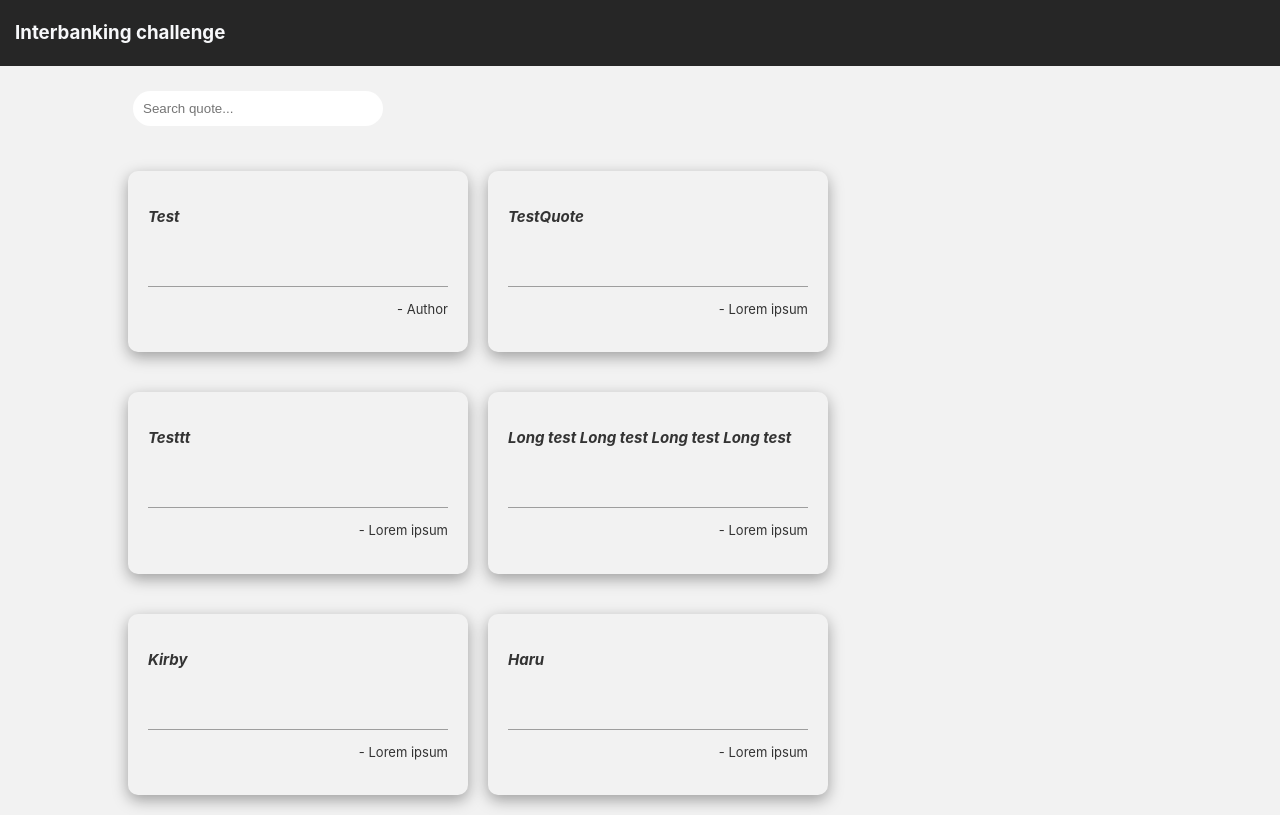
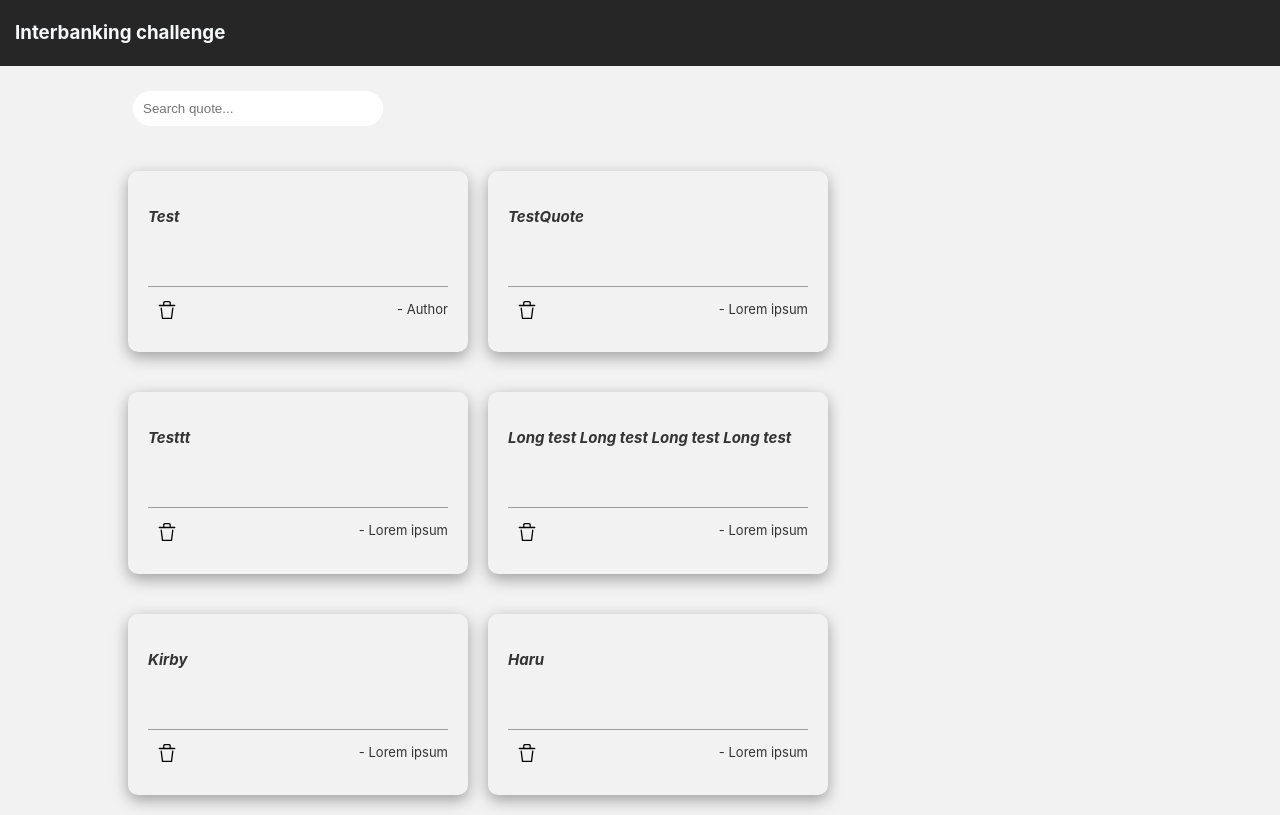
Before and after one commit to CarolinaMaffia/Interbanking-challenge, a React (Vite) app: page / in a window 1280 px wide. Built offline with nearby package versions, Linux system fonts and the light colour scheme.

Commit message:
Added trashcan icon to quoteCard

```diff
--- a/src/components/QuoteCard/QuoteCard.scss
+++ b/src/components/QuoteCard/QuoteCard.scss
@@ -3,7 +3,6 @@
 .quotecard-container {
     width: 300px;
     height: auto;
-    margin-bottom: 10px;
     box-shadow: $shadow-box 0px 5px 15px;
     border-radius: 10px;
     padding: 20px;
@@ -11,9 +10,9 @@
     display: flex;
     flex-direction: column;
     justify-content: space-between;
+    position: relative;
 
-
-    .quote-container {
+    .top-section-container {
         display: flex;
         border-bottom: 1px solid $shadow-box;
         width: 100%;
@@ -29,15 +28,35 @@
             margin: 0px;
         }
 
-        // .quote-image {
-        //     width: 25px;
-        //     align-self: flex-start;
-        //     margin: 0px 10px 0px 10px;
-        // }
     }
 
-    .author {
-        text-align: end;
-        font-size: 13px;
+    .bottom-section-container {
+        position: relative;
+
+        .close-button {
+            position: absolute;
+            bottom: 10px;
+            left: 10px;
+            background: none;
+            border: none;
+            cursor: pointer;
+            padding: 0;
+            transition: transform 0.3s;
+
+            .delete-image {
+                width: 18px;
+                height: 18px;
+            }
+
+            &:hover {
+                transform: scale(1.2);
+            }
+          }
+
+        .author {
+            text-align: end;
+            font-size: 13px;
+        }
     }
+
 }
--- a/src/components/QuoteCard/QuoteCard.tsx
+++ b/src/components/QuoteCard/QuoteCard.tsx
@@ -1,18 +1,22 @@
 import './QuoteCard.scss';
-import Quote from '../../assets/quote.svg';
+import TrashCanIcon from '../../assets/trashcan.svg';
 
 const QuoteCard = ({ quote, author} : { quote: string; author: string }) => {
     return (
         <div className="quotecard-container">
-            <div className='quote-container'>
-                {/* <img
-                    src={Quote}
-                    alt="quote icon"
-                    className='quote-image'
-                /> */}
+            <div className='top-section-container'>
                 <h3 className='quote'>{quote}</h3>
             </div>
+            <div className='bottom-section-container'>
+            <button className="close-button" onClick={() => console.log('test')}>
+                <img
+                    src={TrashCanIcon}
+                    alt="An icon to delete the quote"
+                    className='delete-image'
+                />
+            </button>
             <p className='author'>- {author}</p>
+            </div>
         </div>
     );
 };
```
